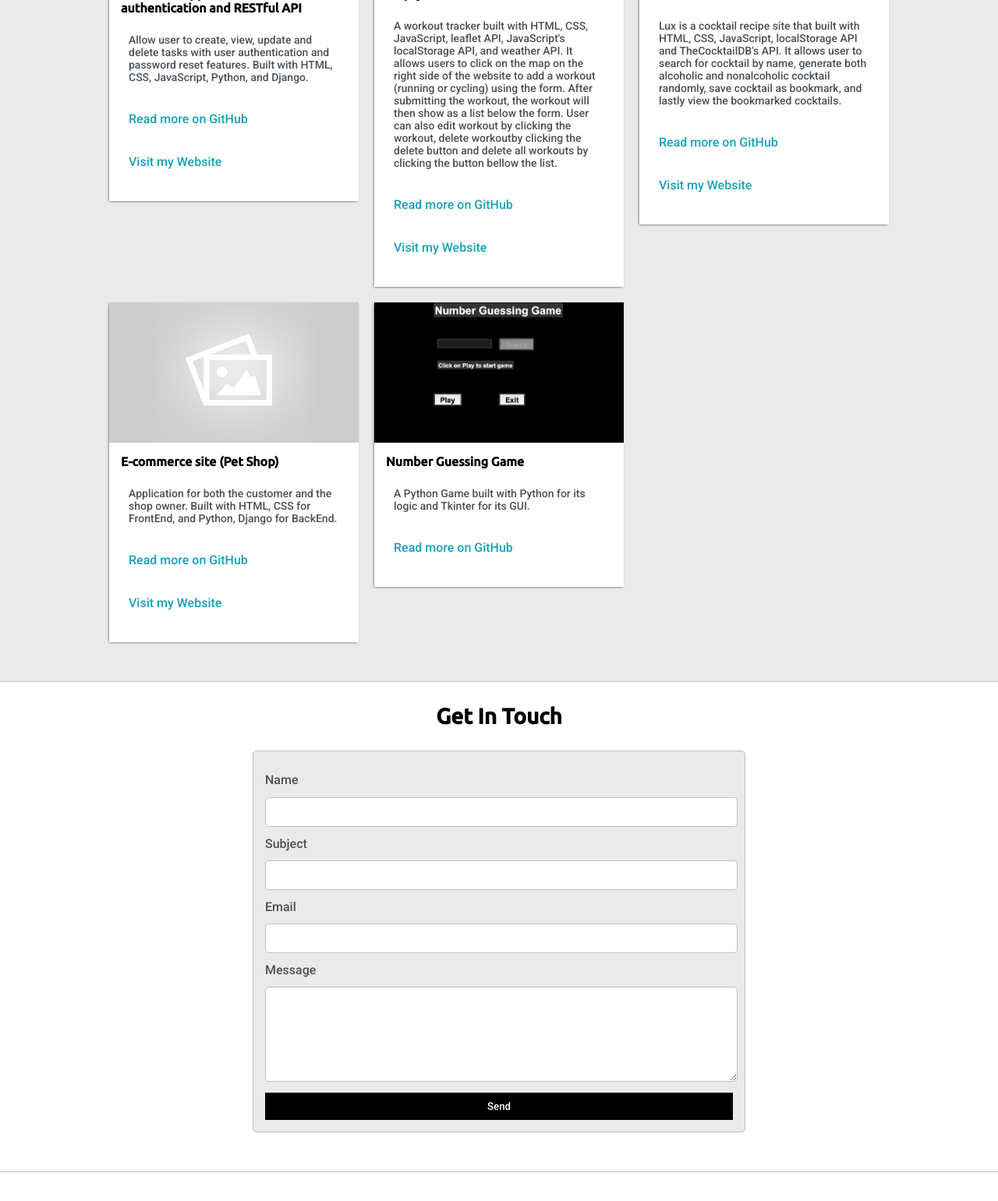
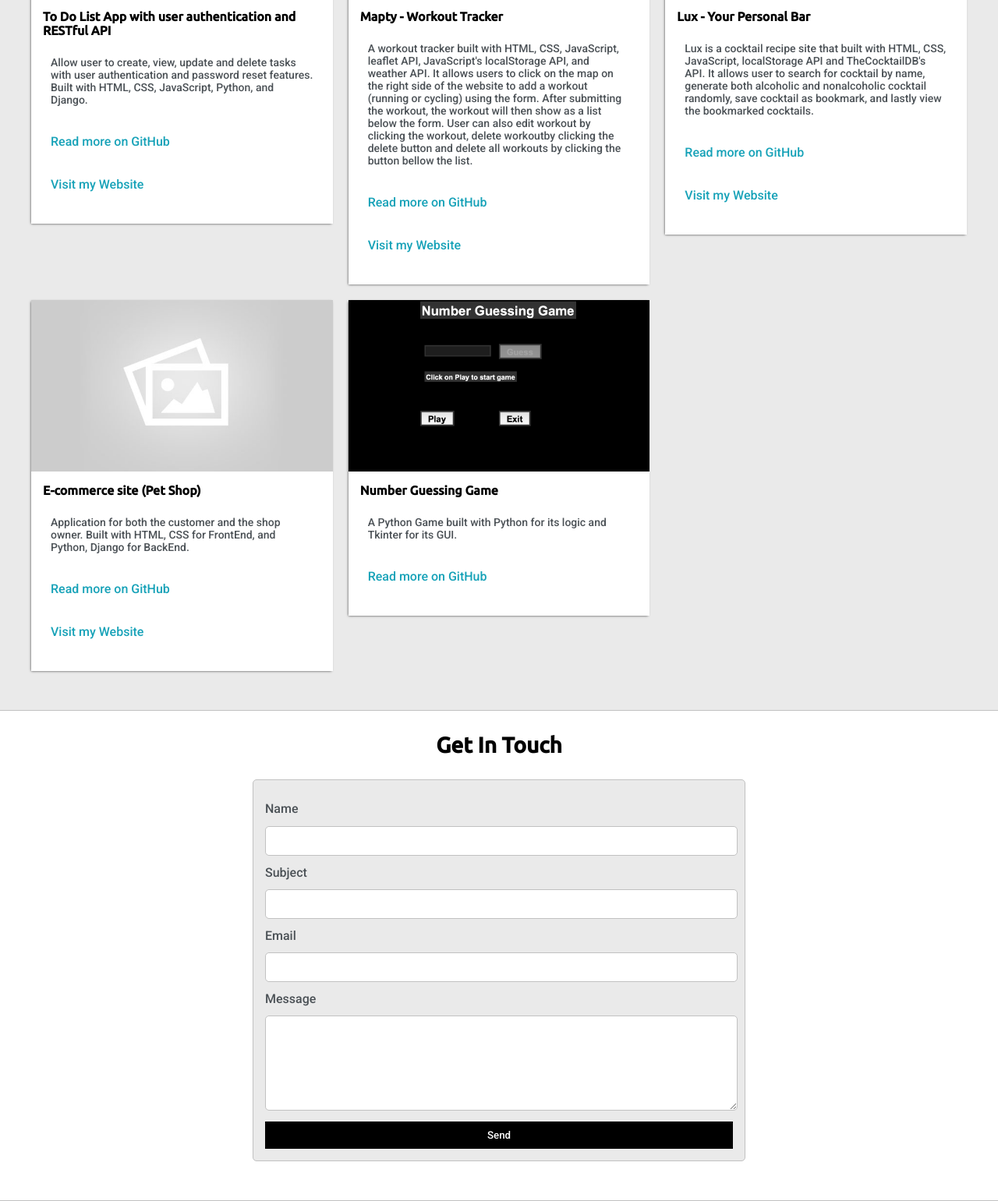
Before and after one commit to Ru960413/portfolio_page, a Flask app: page / in a window 1280 px wide. Shown: the part 2117-3658 px from the top of the page at 78% size. Before the commit the page ends 3621 px from the top, so only its background shows below. Run offline with Flask 3, Linux system fonts and the light colour scheme; some libraries are stand-ins or nearby versions.

Commit message:
change grid layout for project section

```diff
--- a/static/css/default.css
+++ b/static/css/default.css
@@ -1,3 +1,5 @@
+
+/* ISSUE: s1 is overflowing when the screen size is under 800px 🧐 */
 :root {
   --mainColor: #eaeaea;
   --secondaryColor: #fff;
@@ -308,7 +310,7 @@ p {
 
 .post-wrapper {
   display: grid;
-  grid-template-columns: repeat(auto-fit, 320px);
+  grid-template-columns: repeat(auto-fit, minmax(320px, 1fr));
   gap: 20px;
   justify-content: center;
   padding-bottom: 50px;
@@ -338,8 +340,13 @@ p {
 .thumbnail {
   display: block;
   width: 100%;
-  height: 180px;
+  height: 220px;
   object-fit: cover;
+}
+
+.tech {
+  color: navy !important;
+  font-size: 14px;
 }
 
 /*如果螢幕寬度為 1200px 以下，就套用 css 設定*/
```
